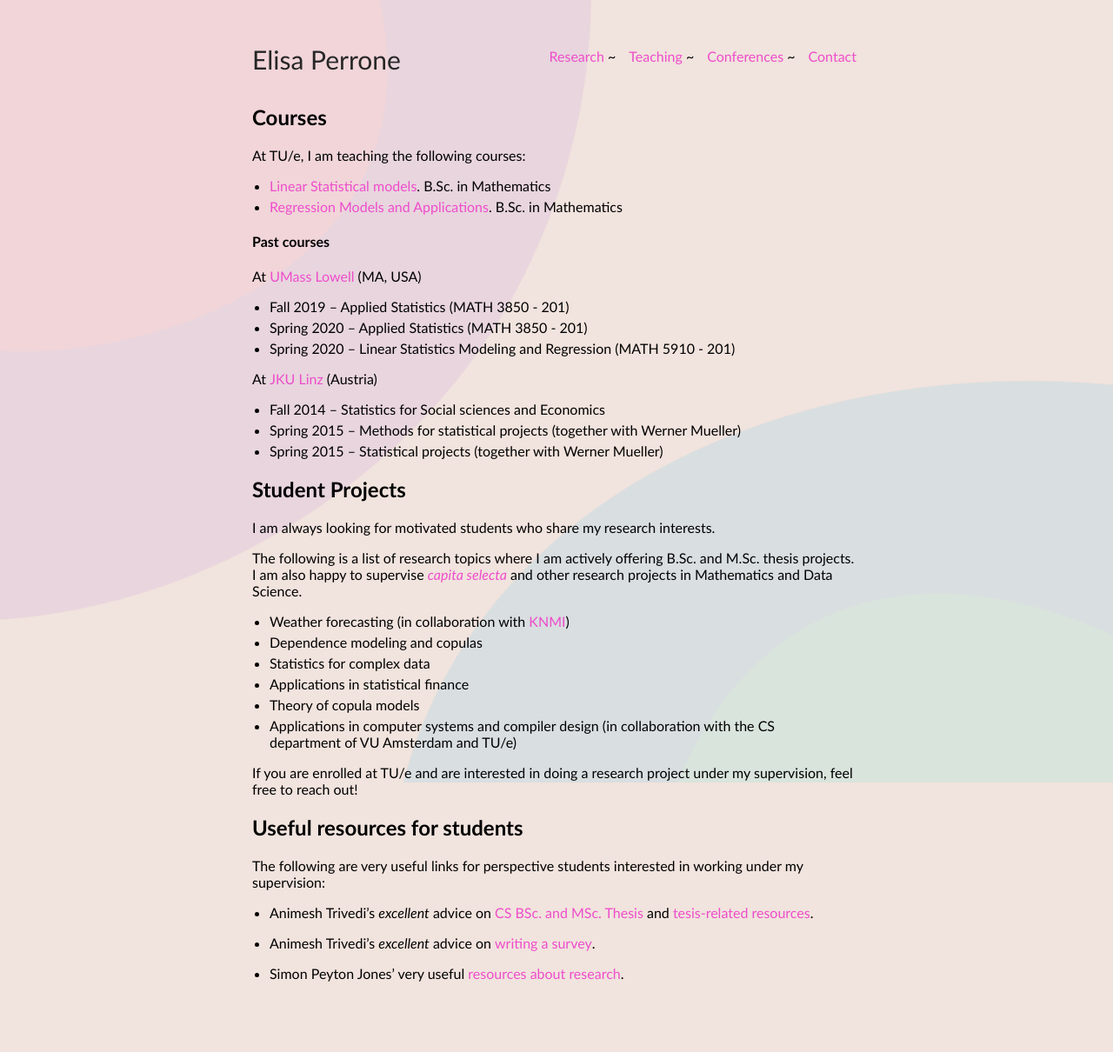
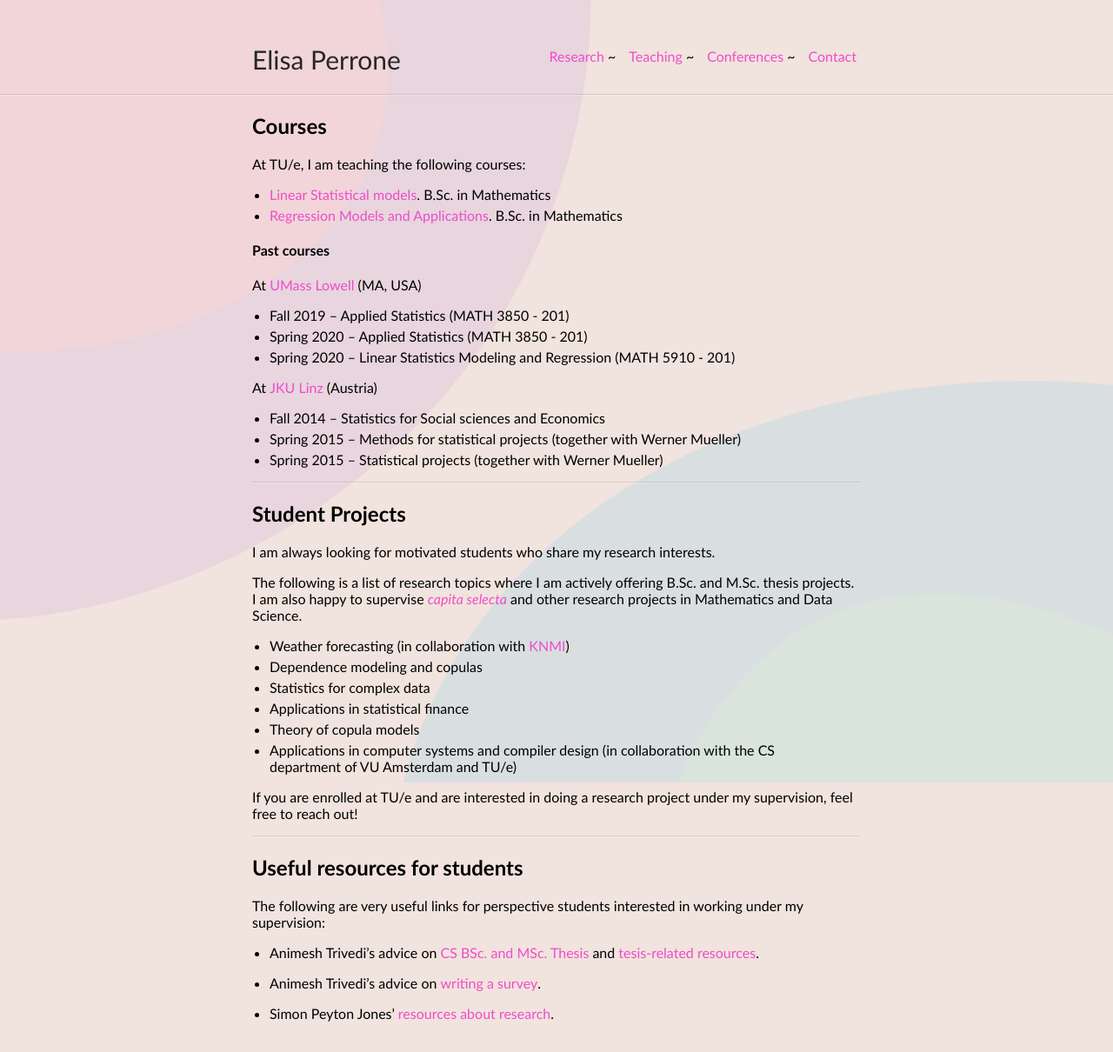
Before and after one commit to elisaperrone/elisaperrone.github.io, a Jekyll site: the page built from teaching.md, in a window 1280 px wide. Shown: the whole page at 87% size. Built offline with Jekyll 4.4.1, drawn with Linux system fonts in a browser that asks for light colours; our own code applies the rules of GitHub Pages for plain Markdown files; before the commit the page ends 1164 px from its top, so only the background shows below that.

Commit message:
add h bar

```diff
--- a/_sass/_style.scss
+++ b/_sass/_style.scss
@@ -12,11 +12,8 @@ html {
 body {
     margin: 0;
     font-family: "Gill Sans";
-    // font-family: "Tahoma";
-    // font-family: "Baskerville";
     font-weight: 200;
     height: 100%;
-    // background-color: #f1e3dd; <-- miago
     background-color: #f1e3dd;
 }
 svg {
@@ -37,7 +34,6 @@ a:hover {
     text-decoration: underline;
 }
 hr {
-    position: fixed;
     border: 0;
     height: 0;
     border-top: 1px solid rgba(0, 0, 0, 0.1);
--- a/teaching.md
+++ b/teaching.md
@@ -6,8 +6,8 @@ layout: default
 
 At TU/e, I am teaching the following courses:
 
-* [Linear Statistical models](). B.Sc. in Mathematics
-* [Regression Models and Applications](). B.Sc. in Mathematics
+* [Linear Statistical models](https://research.tue.nl/en/courses/linear-statistical-models-3). B.Sc. in Mathematics
+* [Regression Models and Applications](https://research.tue.nl/nl/courses/regression-models-and-applications). B.Sc. in Mathematics
 
 #### Past courses
 
@@ -48,10 +48,10 @@ If you are enrolled at TU/e and are interested in doing a research project under
 
 The following are very useful links for perspective students interested in working under my supervision:
 
-* Animesh Trivedi's _excellent_ advice on [CS BSc. and MSc. Thesis](https://animeshtrivedi.github.io/thesis-content-advice/) and [tesis-related resources](https://animeshtrivedi.github.io/thesis-resources/).
+* Animesh Trivedi's advice on [CS BSc. and MSc. Thesis](https://animeshtrivedi.github.io/thesis-content-advice/) and [tesis-related resources](https://animeshtrivedi.github.io/thesis-resources/).
 
-* Animesh Trivedi's _excellent_ advice on [writing a survey](https://animeshtrivedi.github.io/lit-study/).
+* Animesh Trivedi's advice on [writing a survey](https://animeshtrivedi.github.io/lit-study/).
 
-* Simon Peyton Jones' very useful [resources about research](https://simon.peytonjones.org/research-skills/).
+* Simon Peyton Jones' [resources about research](https://simon.peytonjones.org/research-skills/).
 
 <br>
```
Also changed, not shown: publications.md (deleted, +0 -26 lines), README.md.
